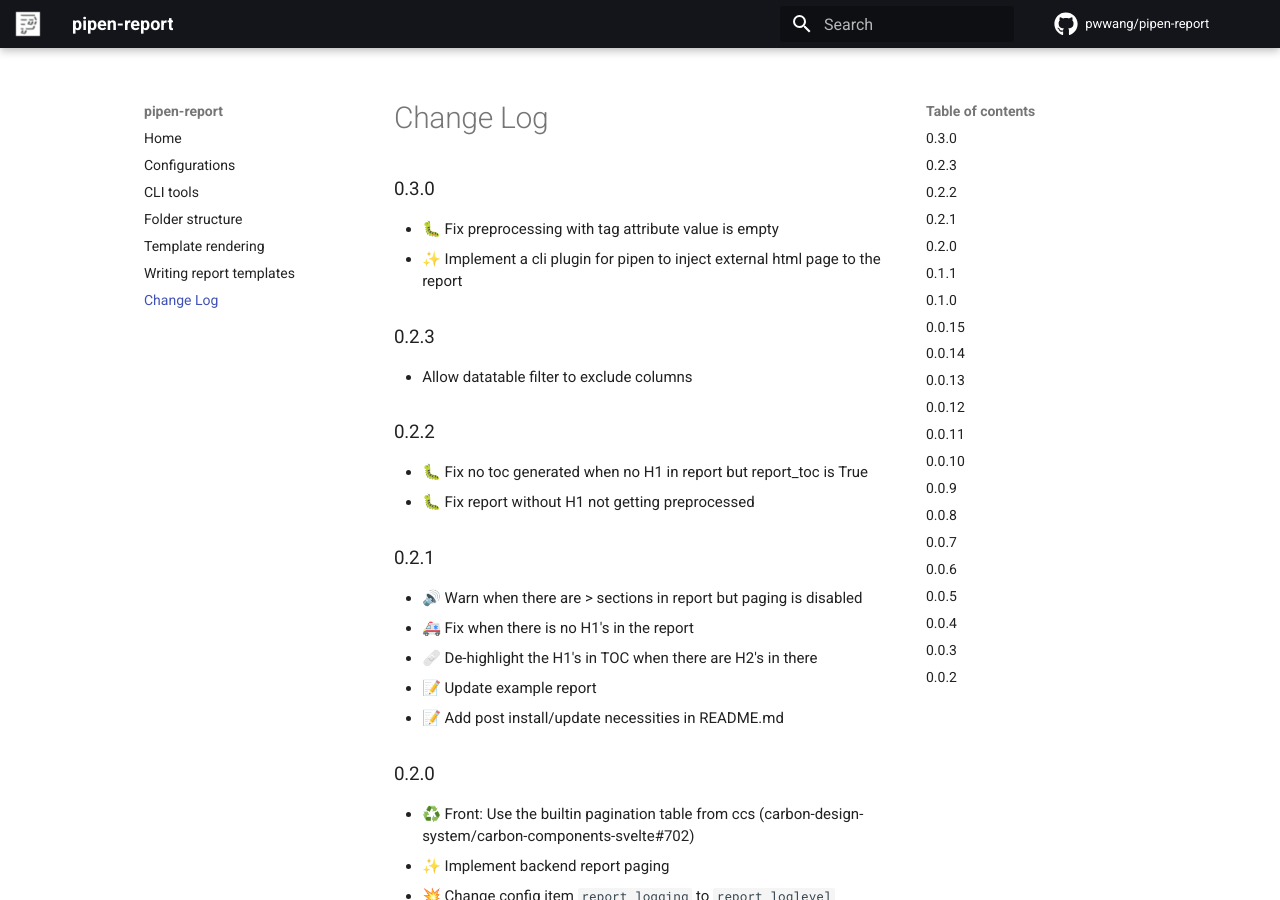
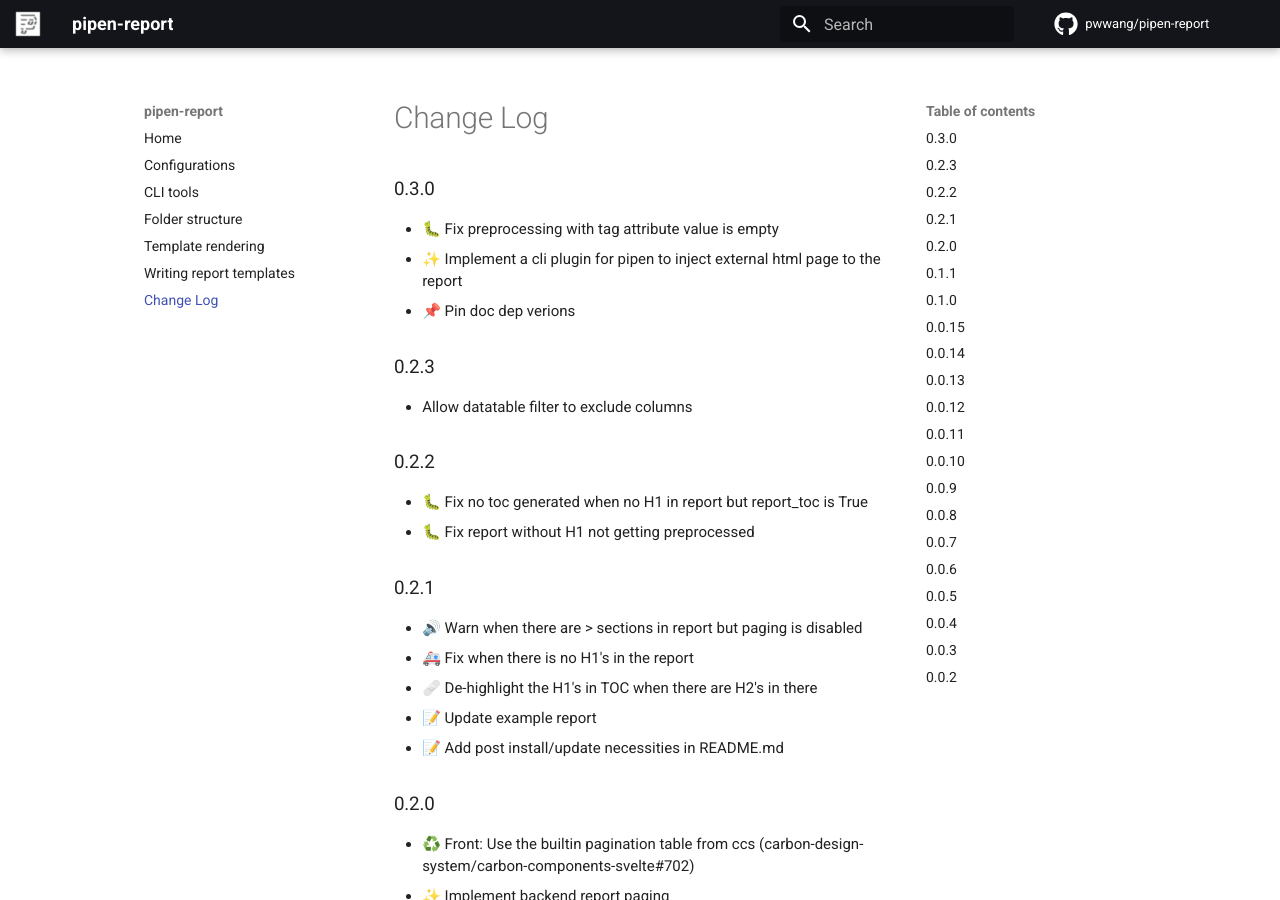
Before and after one commit to pwwang/pipen-report, an MkDocs documentation site: the page built from docs/CHANGELOG.md, in a window 1280 px wide and 900 px high. Built offline with MkDocs 1.6.1 and Material for MkDocs 9.7.7, drawn with Linux system fonts in a browser that asks for light colours; comment, search, counter and statistics services are not loaded.

Commit message:
📝 Update CHANGELOG.md

```diff
--- a/docs/CHANGELOG.md
+++ b/docs/CHANGELOG.md
@@ -2,6 +2,7 @@
 
 - 🐛 Fix preprocessing with tag attribute value is empty
 - ✨ Implement a cli plugin for pipen to inject external html page to the report
+- 📌 Pin doc dep verions
 
 ## 0.2.3
 
```
